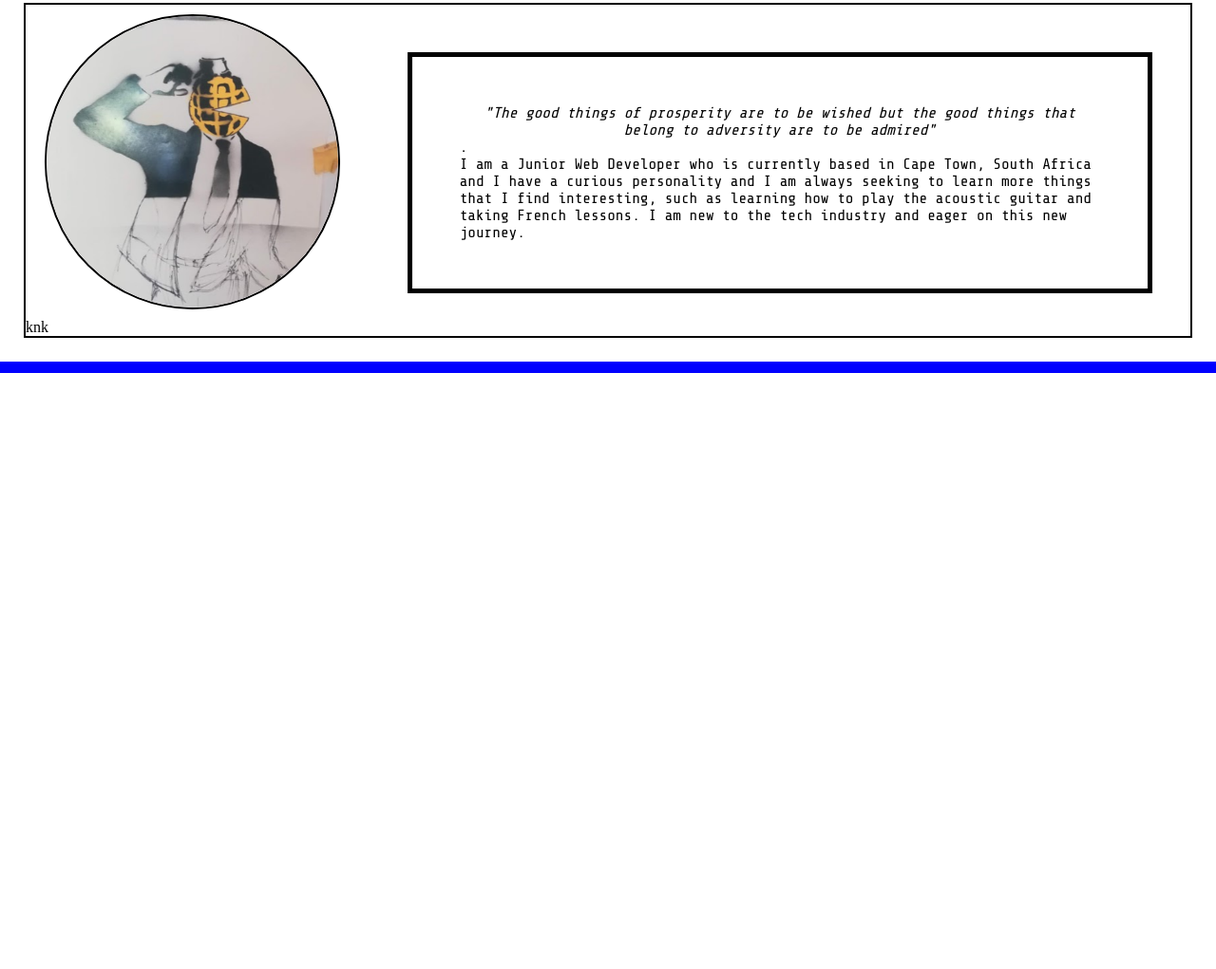
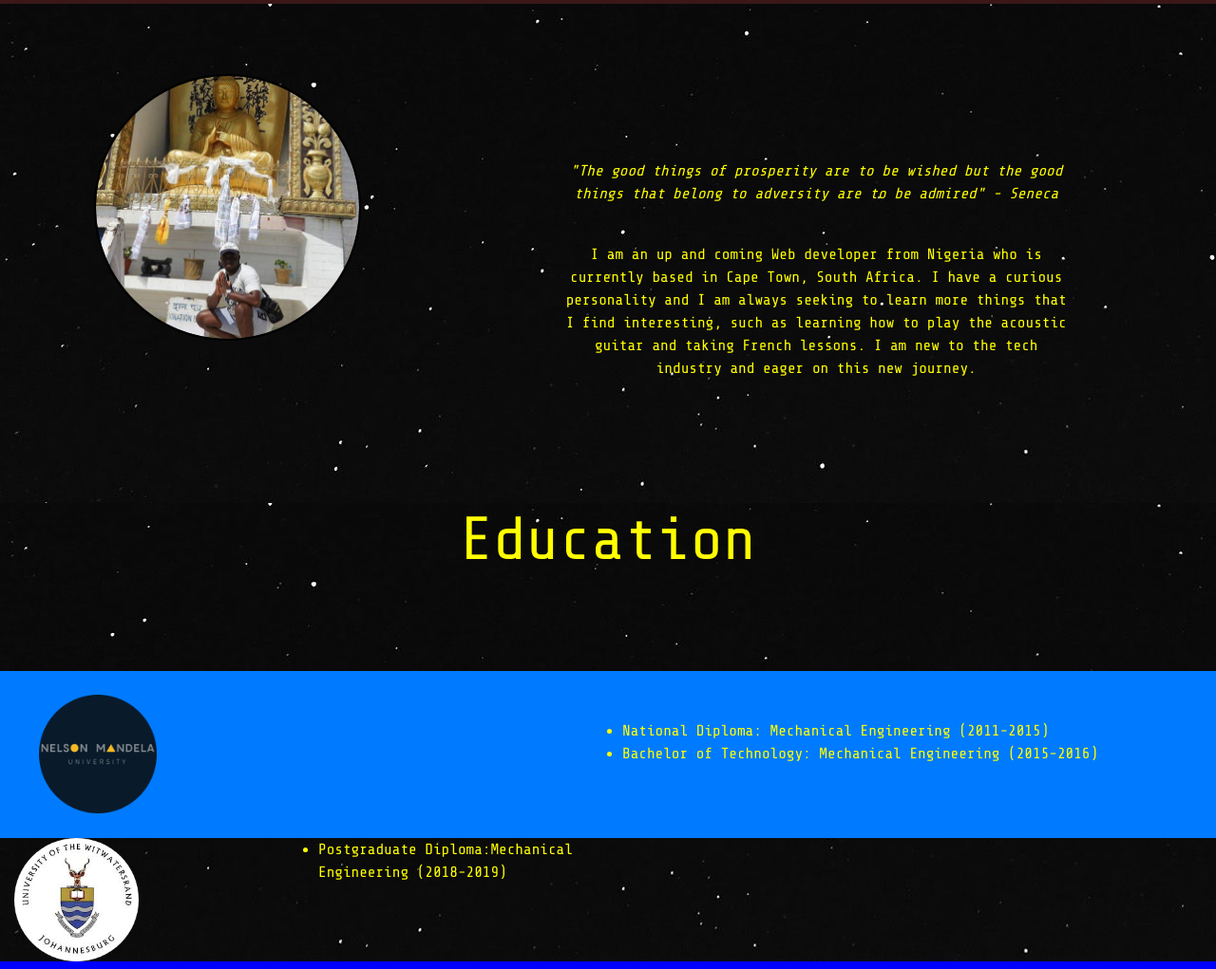
Before and after one commit to OTeeEnabor/Online-CV, a plain HTML site: page index.html in a window 1280 px wide. Shown: the part 176-1197 px from the top of the page at 95% size. Before the commit the page ends 800 px from the top, so only its background shows below. Drawn offline with nearby package versions, Linux system fonts and the light colour scheme.

Commit message:
Revision 3: logos added

```diff
--- a/css/style.css
+++ b/css/style.css
@@ -1,7 +1,10 @@
 *{
     margin:0;
     padding:0;
+    color:yellow;
+    font-family: 'Share Tech Mono', monospace;
 }
+
 
 header{
     background-color:black;
@@ -26,7 +29,6 @@ nav li{
     float:left;
     padding: 10px 0px 10px 200px;
 }
-
 nav li a{
     padding: 10px;
     display: block;
@@ -37,13 +39,13 @@ nav li a{
     text-decoration: none;
     letter-spacing: 5px;
 }
-
 nav li a:hover:not(.active){
     background-color:darkgrey;
 }
+
 .profile{
-    border:2px solid black;
-    margin:25px;
+    padding:5vw;
+    background-image: url("/images/profile_background.jpg")
 }
 .profile img{
     /* size:219px; */
@@ -53,35 +55,48 @@ nav li a:hover:not(.active){
     border:2px solid black;
     float: left;
     width:25%;
-
+}
+.profile::after{
+    content:"";
+    display:block;
+    clear:both;
+}
+h2{
+    font-size: 5vw;
+    text-align:center;
+    font-family:'Share Tech Mono', monospace;
+}
+#aboutme{
+    color:yellow;
+    font-family: 'Share Tech Mono', monospace;
+    margin:50px 40px 0px 20px;
+    padding:50px;
+    text-align: center;
+    float:right;
+    width:55%;
 }
 #seneca{
+    color:yellow;
     text-align:center;
     font-style:italic;
 }
-#aboutme{
-    font-family: 'Share Tech Mono', monospace;
-    margin:50px 40px 0px 20px;
-    border: 5px solid black;
-    padding:50px;
-    float:right;
-    width:55%;
+.imagebreak1{
+    background: url("/images/image_break1.jpg");
 }
-.profile::after{
-    content:"knk";
-    display:block;
-    clear:both;
+.education{
+    background-image: url("/images/profile_background.jpg")
 }
-/* Media Queries*/
-@media screen and (max-width:400px){
-    body{
-        background-color:black;
-    }
+.nelsonmandela{
+    margin-top:100px;
+    padding:2vw;
 }
-/* Small devices (landscape phones, 576px and up) */
-@media (min-width: 576px) {
-    img{
-        display:block;
-        width:100%
-    }
+.nmuqualification{
+    margin:2vw 0 1vw 0;
 }
+.nmuqualification ul{
+
+}
+
+#logos{
+    max-width:45%;
+}
--- a/index.html
+++ b/index.html
@@ -4,6 +4,7 @@
     <meta charset="UTF-8">
     <meta name="viewport" content="width=<device-width>, initial-scale=1.0">
     <meta http-equiv="X-UA-Compatible" content="ie=edge">
+    <link rel="stylesheet" href="https://stackpath.bootstrapcdn.com/bootstrap/4.3.1/css/bootstrap.min.css" integrity="sha384-ggOyR0iXCbMQv3Xipma34MD+dH/1fQ784/j6cY/iJTQUOhcWr7x9JvoRxT2MZw1T" crossorigin="anonymous">
     <link href="https://fonts.googleapis.com/css?family=Share+Tech+Mono&display=swap" rel="stylesheet">
     <link href="css/style.css" type="text/css"  rel="stylesheet">
     <title>O.T Enabor</title>
@@ -21,21 +22,61 @@
         </ul>
     </nav>
     <main>
-        <div class="profile">
-            <img src="images/circle-cropped.png" alt="Picture of Oselu" >
 
+        <div class="profile container-fluid">
+            <div class="container-fluid ">
+                <img src="images/profile_final.png" alt="Oseluole Enabor">
+            </div>
             <section id="aboutme">
-                <p id="seneca"> "The good things of prosperity are to be wished but the good things that belong to adversity are to be admired" </p>.
+
+                <p id="seneca"> "The good things of prosperity are to be wished but the good things that belong to adversity are to be admired" - Seneca </p>
                 <br>
-                <p>I am a Junior Web Developer who is currently based in Cape Town, South Africa and I have a curious personality and I am always seeking to learn more things that I find interesting, such as learning how to play the acoustic guitar and taking French lessons. I am new to the tech industry and eager on this new journey.
+                <p>I am an up and coming Web developer from Nigeria who is currently based in Cape Town, South Africa. I have a curious personality and I am always seeking to learn more things that I find interesting, such as learning how to play the acoustic guitar and taking French lessons. I am new to the tech industry and eager on this new journey.
                 </p>
             </section>
         </div>
-            <section id="education" style="border: 2px solid blue;">
+        <!--Image Break-->
+        <!-- <div class=" imagebreak1 container-fluid">
 
-            </section>
+</div>
+            <!-- <img src="images/image_break1.jpg" alt="Darth Vader"> -->
 
-            <section id=" progskills"style="border: 2px solid blue;">
+        <div class="container-fluid education">
+
+            <h2>Education</h2>
+
+            <div class="nelsonmandela row bg-primary">
+
+                <div class="nmulogo col-lg-3">
+                    <img id="logos" src="images/nelsonmandelauni.png" alt="Nelson Mandela logo">
+                </div>
+                <div class="col-lg-3"></div>
+                <div class="nmuqualification col-lg-6">
+                    <ul>
+                        <li>National Diploma: Mechanical Engineering (2011-2015)</li>
+                        <li>Bachelor of Technology: Mechanical Engineering (2015-2016)</li>
+                    </ul>
+                </div>
+            </div>
+            <div class="row">
+
+                <div class="witlogo col-lg-3">
+                        <img id="logos" src="images/witslogo.png" alt="Nelson Mandela logo">
+                </div>
+
+                <div class="witsedu col-lg-3">
+                    <ul>
+                        <li>Postgraduate Diploma:Mechanical Engineering (2018-2019)</li>
+                    </ul>
+                </div>
+
+            </div>
+
+
+
+
+        </div>
+            <section id=" progskills" style="border: 2px solid blue;">
 
             </section>
 
```
Also changed, not shown: css/cssplan.txt (added), images/image_break1.jpg (added), images/nelsonmandelauni.png (added), images/profile_background.jpg (added), images/profile_final.png (renamed from images/profile2_final.png), images/witslogo.png (added).
